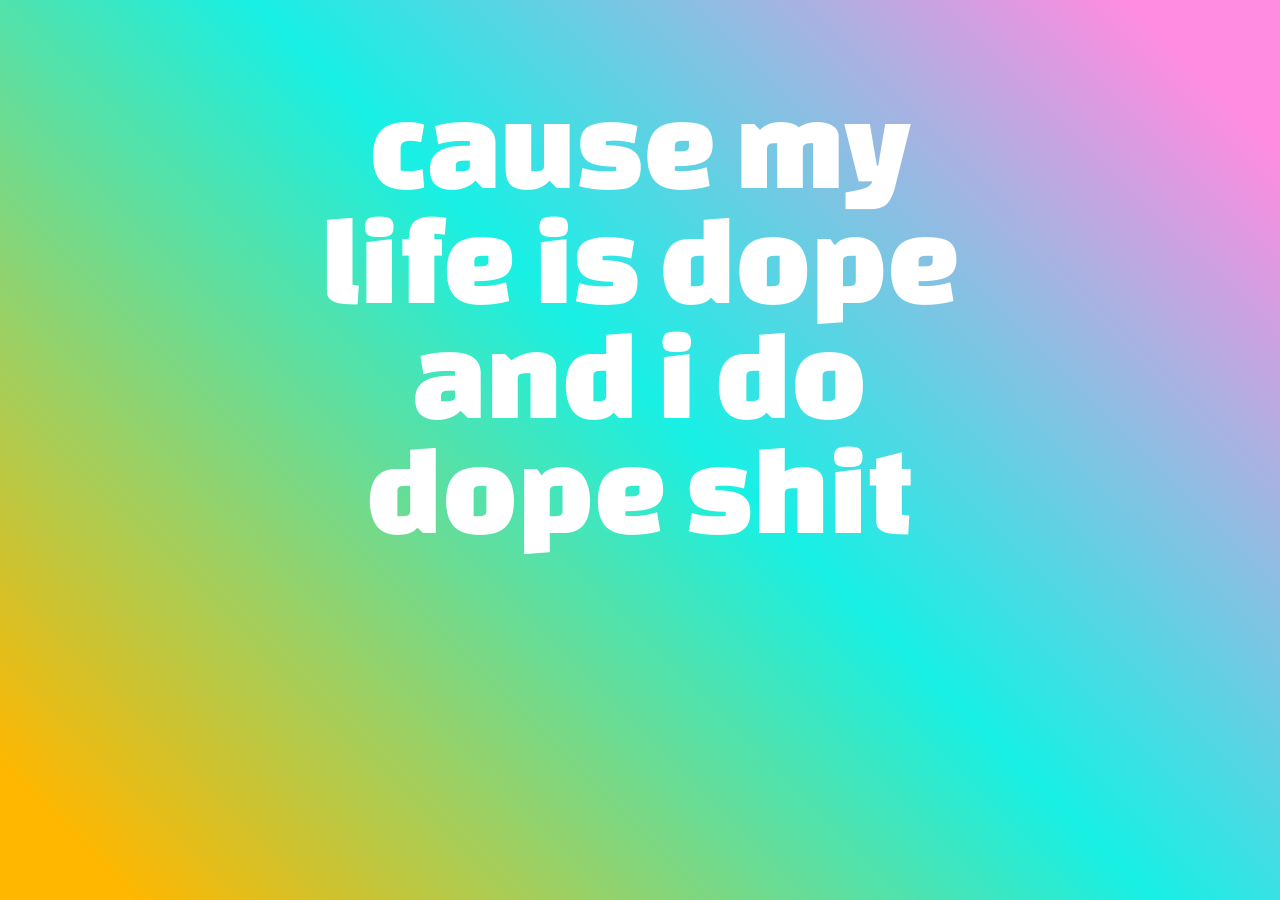
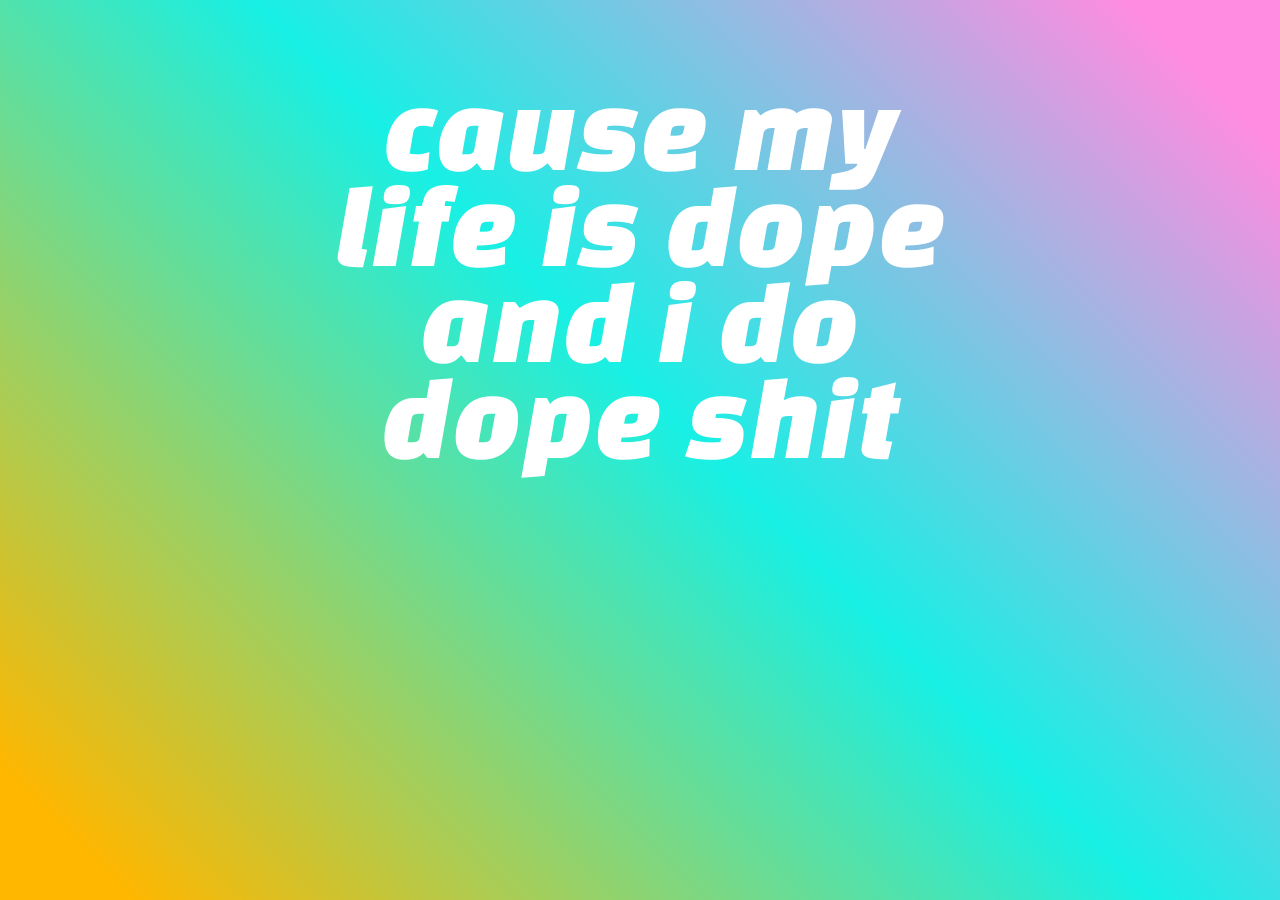
Before and after one commit to lenamasek/lenamasek.github.io, a Jekyll site: the page dope-shit/index.html, which Jekyll copies as it is, in a window 1280 px wide. Built offline with Jekyll 4.4.1, drawn with Linux system fonts in a browser that asks for light colours.

Commit message:
dope shit update

```diff
--- a/dope-shit/index.html
+++ b/dope-shit/index.html
@@ -1,7 +1,7 @@
 <!DOCTYPE html>
 	<head>
 
-	<link href='http://fonts.googleapis.com/css?family=Changa+One' rel='stylesheet' type='text/css'>
+	<link href='http://fonts.googleapis.com/css?family=Changa+One:400,400italic' rel='stylesheet' type='text/css'>
 
 		<style>
 			html {
@@ -18,11 +18,12 @@
 			}
 
 			h1 {
-				font-family: 'Changa One', 'arial', sans-serif;
+				font-family: 'Changa One', 'Arial', sans-serif;
+				font-style: italic;
 				color:white;
 				text-align: center;
-				font-size:8em;
-				line-height:.9em;
+				font-size:7.5em;
+				line-height:.8em;
 				font-weight:400;
 			}
 
@@ -30,7 +31,6 @@
 
 				h1 {
 					font-size:6em;
-					line-height:1em;
 				}
 			}
 
@@ -38,7 +38,6 @@
 
 				h1 {
 					font-size:4em;
-					line-height:.9em;
 				}
 			}
 
```
